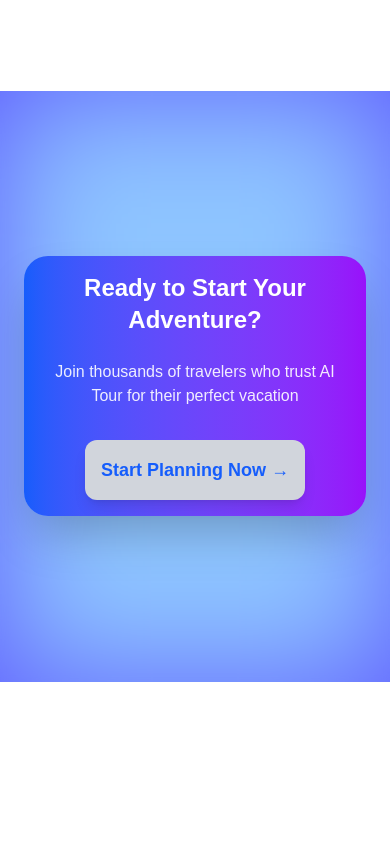
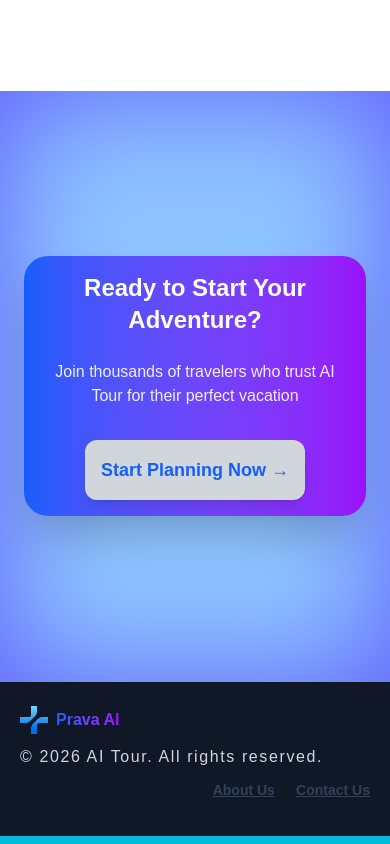
Before and after one commit to PrathameshBhosale01/prava-ai, a Next.js app: page / in a window 390 px wide. Shown: the part 6075-6919 px from the top of the page. Before the commit the page ends 6757 px from the top, so only its background shows below. Built offline with nearby package versions, Linux system fonts and the light colour scheme; no server answers.

Commit message:
feat: build Prava AI landing page

```diff
--- a/app/page.js
+++ b/app/page.js
@@ -5,6 +5,7 @@
 import Pricing from "@/components/Marketing/Pricing";
 import AboutSection from "@/components/Marketing/AboutSection";
 import CTA from "@/components/Marketing/CTA";
+import Footer from "@/components/Marketing/Footer";
 
 export default function Home() {
   return (
@@ -38,6 +39,7 @@
 
        <AboutSection />
           <CTA />
+           <Footer />
 
     </main>
   );
--- /dev/null
+++ b/components/Marketing/Footer.jsx
@@ -0,0 +1,36 @@
+import Logo from '../custom/Logo'
+import Link from 'next/link'
+
+const Footer = () => {
+    return (
+        <footer className="w-full text-xl text-center space-y-3 bg-gray-900 px-5 md:px-10 pt-6 pb-8  border-b-8 border-cyan-500">
+            <h1>
+                <Logo />
+            </h1>
+            <div className="flex md:items-center justify-between gap-2 flex-col md:flex-row">
+                <small className="text-gray-300 tracking-widest text-left">
+                    &copy;{" "}
+                    <span className="gradient-text ">{new Date().getFullYear()}</span>{" "}
+                    AI Tour. All rights reserved.
+                </small>
+                <div className="flex items-center md:justify-center gap-2 justify-end text-right">
+                    <Link
+                        href={"/about"}
+                        className="text-sm font-semibold underline text-slate-700 dark:text-slate-400 hover:opacity-80"
+                    >
+                        About Us
+                    </Link>{" "}
+                    {" | "}
+                    <Link
+                        href={"/contact"}
+                        className="text-sm font-semibold underline text-slate-700 dark:text-slate-400 hover:opacity-80"
+                    >
+                        Contact Us
+                    </Link>
+                </div>
+            </div>
+        </footer>
+    )
+}
+
+export default Footer;
--- /dev/null
+++ b/components/custom/Logo.jsx
@@ -0,0 +1,22 @@
+import React from "react";
+import Link from "next/link";
+import Image from "next/image";
+
+const Logo = () => {
+  return (
+    <Link href={"/"} className="flex items-center gap-2 group">
+      <Image
+      src="/logo2.png"
+      alt="logo"
+      width={28}
+      height={28}
+      />
+      <h1 className="text-base md:text-2xl font-black bg-gradient-to-r from-blue-600 to-purple-600 bg-clip-text text-transparent hover:text-slate-200 transition-all group-hover:scale-105 ">
+         Prava AI
+        {/* Prava AI */}
+      </h1>
+    </Link>
+  );
+};
+
+export default Logo;
```
Also changed, not shown: public/logo2.png (added).
